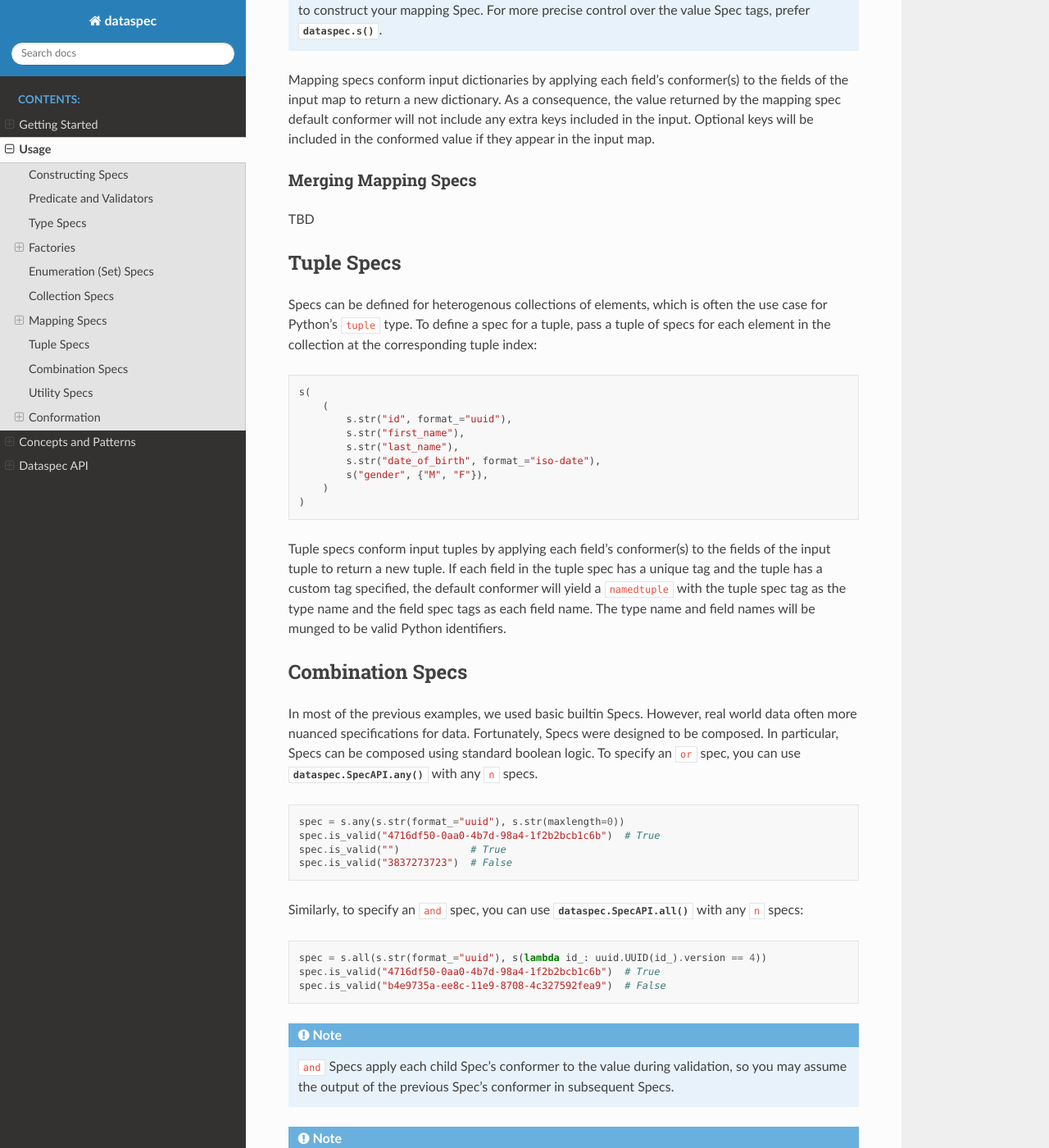
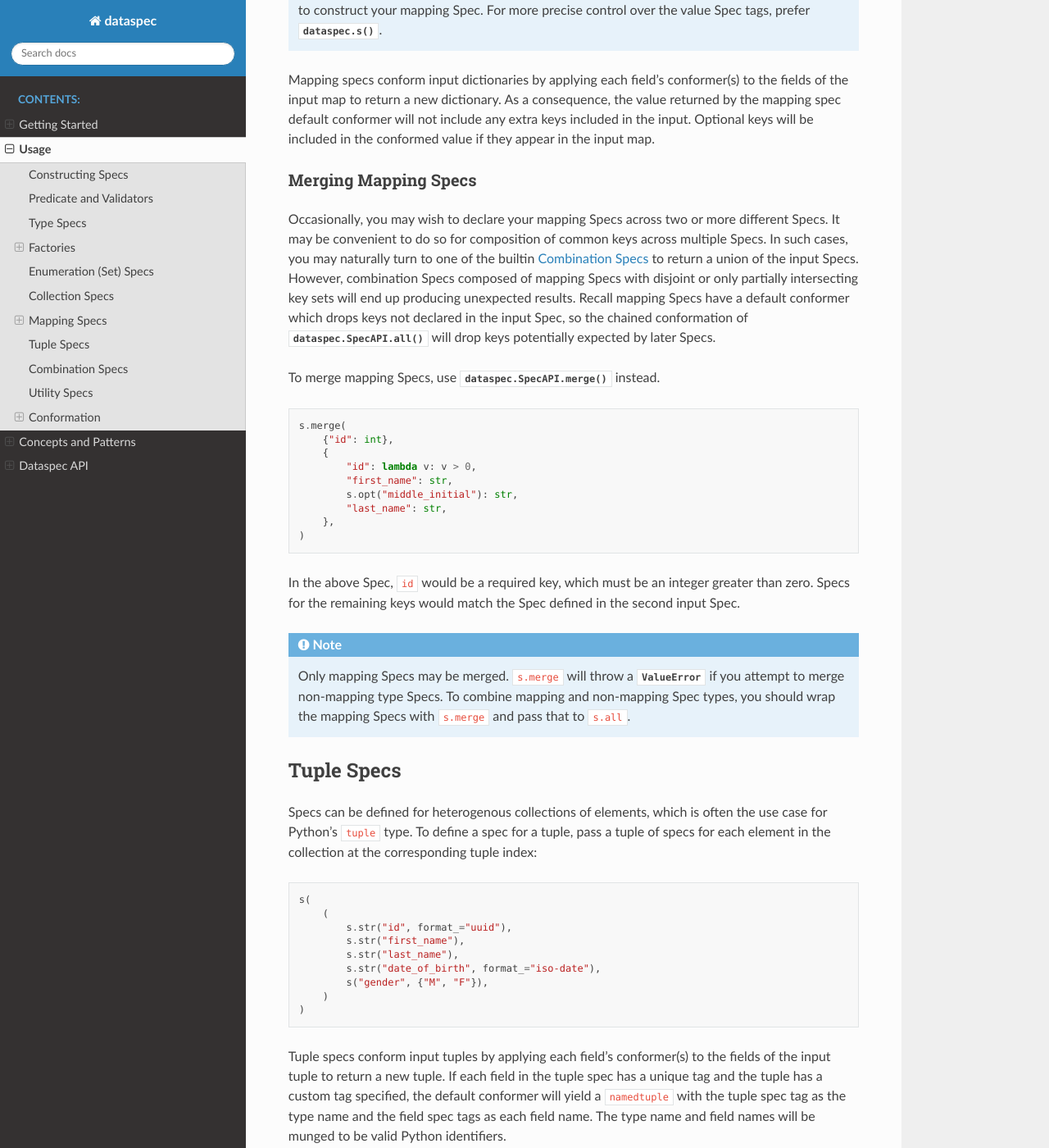
Before and after one commit to coverahealth/dataspec, a Sphinx documentation site: the page built from docs/usage.rst, in a window 1280 px wide and 1400 px high, scrolled down 6422 px. Shown: the whole window at 82% size. Built offline with Sphinx 7.4.7 and the Read the Docs theme 2.0.0, drawn with Linux system fonts in a browser that asks for light colours; some of the changed text lies outside the part shown.

Commit message:
Documentation

```diff
--- a/docs/usage.rst
+++ b/docs/usage.rst
@@ -344,7 +344,39 @@ appear in the input map.
 Merging Mapping Specs
 ^^^^^^^^^^^^^^^^^^^^^
 
-TBD
+Occasionally, you may wish to declare your mapping Specs across two or more different
+Specs. It may be convenient to do so for composition of common keys across multiple
+Specs. In such cases, you may naturally turn to one of the builtin
+:ref:`combination_specs` to return a union of the input Specs. However, combination
+Specs composed of mapping Specs with disjoint or only partially intersecting key sets
+will end up producing unexpected results. Recall mapping Specs have a default conformer
+which drops keys not declared in the input Spec, so the chained conformation of
+:py:meth:`dataspec.SpecAPI.all` will drop keys potentially expected by later Specs.
+
+To merge mapping Specs, use :py:meth:`dataspec.SpecAPI.merge` instead.
+
+.. code-block:: python
+
+   s.merge(
+       {"id": int},
+       {
+           "id": lambda v: v > 0,
+           "first_name": str,
+           s.opt("middle_initial"): str,
+           "last_name": str,
+       },
+   )
+
+In the above Spec, ``id`` would be a required key, which must be an integer greater
+than zero. Specs for the remaining keys would match the Spec defined in the second
+input Spec.
+
+.. note::
+
+   Only mapping Specs may be merged. ``s.merge`` will throw a :py:class:`ValueError`
+   if you attempt to merge non-mapping type Specs. To combine mapping and non-mapping
+   Spec types, you should wrap the mapping Specs with ``s.merge`` and pass that to
+   ``s.all``.
 
 .. _tuple_specs:
 
@@ -410,6 +442,14 @@ any ``n`` specs:
 
    The names ``any`` and ``all`` were chosen because ``or`` and ``and`` are not valid
    Python since they are reserved keywords.
+
+.. warning::
+
+   Using a :py:meth:`dataspec.SpecAPI.all` Spec to combine mapping Specs for maps with
+   disjoint or only partially intersecting keys will result in maps losing keys during
+   conformation and failing validation in later Specs.
+   Use :py:meth:`dataspec.SpecAPI.merge` to combine mapping Specs. Read more in
+   :ref:`merging_mapping_specs`.
 
 .. _utility_specs:
 
```
Also changed, not shown: CHANGELOG.md (+2 -0 lines), 2 other files.
